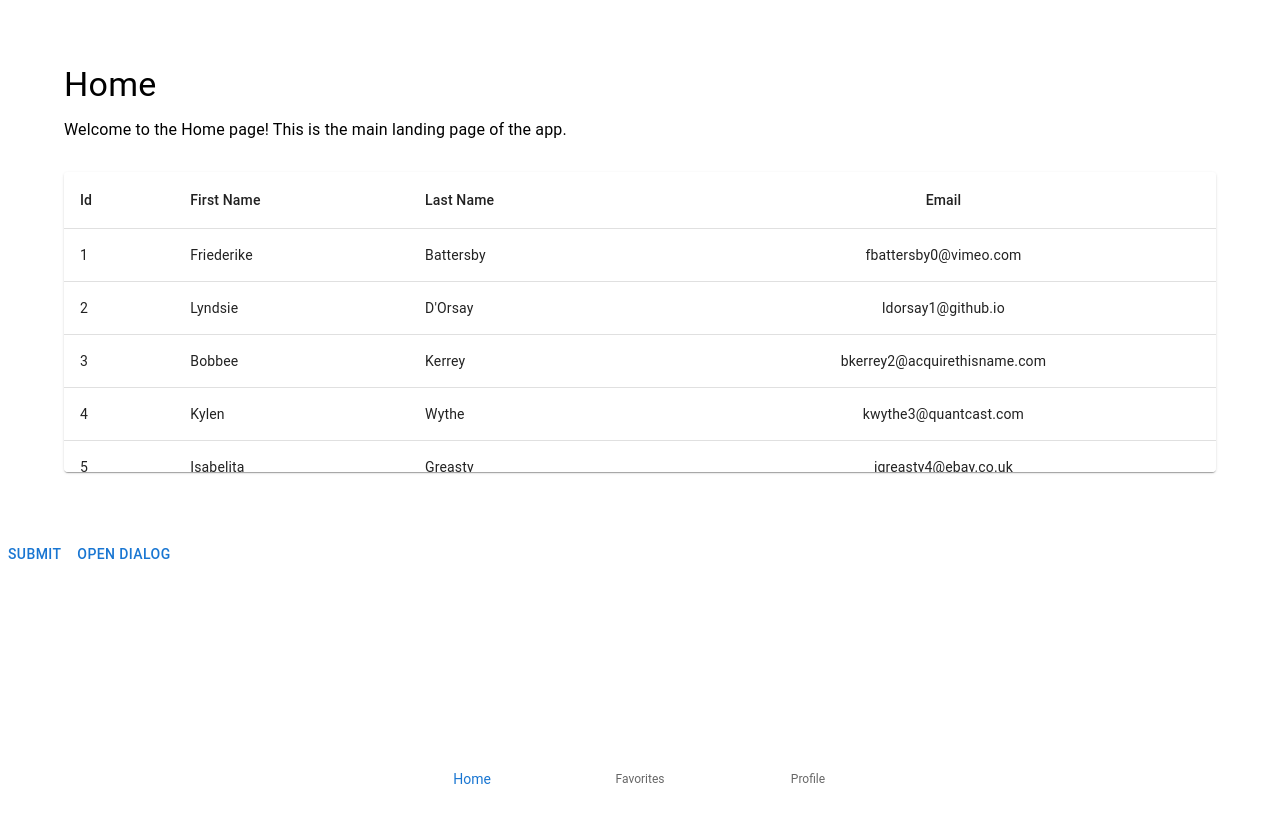
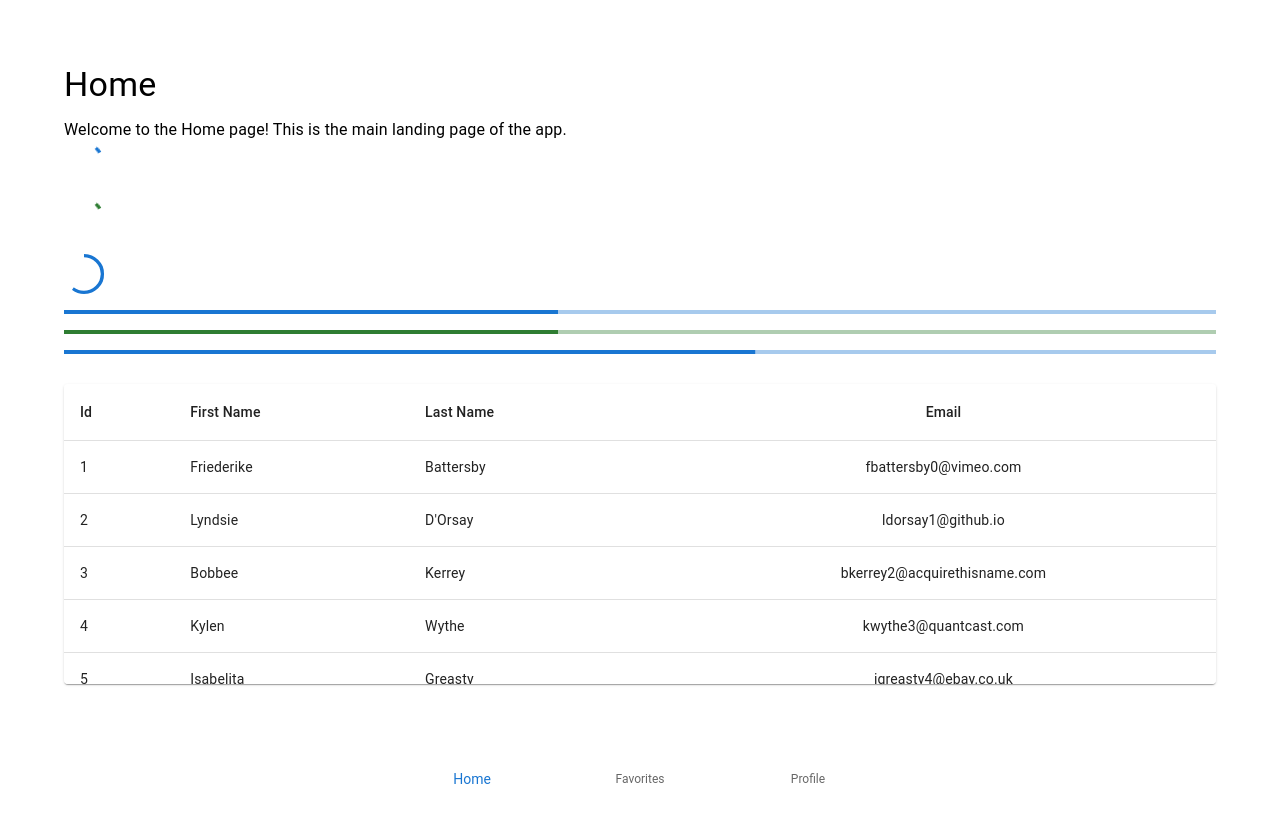
Before and after one commit to Adrian-YongKeng/react-mui-d, a React (Create React App) app: page / in a window 1280 px wide. Shown: the top 822 px of the page. Before the commit the page ends 800 px from the top, so only its background shows below. Built offline with nearby package versions, Linux system fonts and the light colour scheme; some icons are missing.

Commit message:
Mui Progress Circular and Linear

```diff
--- a/src/App.tsx
+++ b/src/App.tsx
@@ -22,9 +22,10 @@
 import Home from "./pages/Home";
 import Favorites from "./pages/Favorites";
 import Profile from "./pages/Profile";
-import MuiAlert from "./components/MuiAlert";
-import MuiSnackbar from "./components/MuiSnackbar";
+// import MuiAlert from "./components/MuiAlert";
+// import MuiSnackbar from "./components/MuiSnackbar";
 import MuiDialog from "./components/MuiDialog";
+// import MuiProgress from "./components/MuiProgress";
 // import MuiBadge from "./components/MuiBadge";
 // import MuiList from "./components/MuiList";
 // import MuiAvatar from "./components/MuiAvatar";
@@ -90,9 +91,11 @@
 
         {/* <MuiAlert /> */}
 
-        <MuiSnackbar />
+        {/* <MuiSnackbar /> */}
 
         <MuiDialog />
+
+        {/* <MuiProgress /> */}
 
         <MuiBottomNavigation />
       </div>
--- a/src/components/MuiDialog.tsx
+++ b/src/components/MuiDialog.tsx
@@ -22,6 +22,7 @@
         aria-describedby="dialog-description"
       >
         <DialogTitle id="dialog-title">Submit the Test?</DialogTitle>
+
         <DialogContent>
           <DialogContentText id="dialog-description">
             Are you sure you want to submit the test? you will not be able to
--- /dev/null
+++ b/src/components/MuiProgress.tsx
@@ -0,0 +1,17 @@
+import { CircularProgress, LinearProgress, Stack } from "@mui/material";
+
+const MuiProgress = () => {
+  return (
+    <Stack spacing={2}>
+      <CircularProgress />
+      <CircularProgress color="success" />
+      <CircularProgress variant="determinate" value={60} />
+
+      <LinearProgress />
+      <LinearProgress color="success" />
+      <LinearProgress variant="determinate" value={60} />
+    </Stack>
+  );
+};
+
+export default MuiProgress;
--- a/src/pages/Home.tsx
+++ b/src/pages/Home.tsx
@@ -1,5 +1,6 @@
 import { Typography } from "@mui/material";
 import MuiTable from "../components/MuiTable";
+import MuiProgress from "../components/MuiProgress";
 
 const Home = () => {
   return (
@@ -12,6 +13,8 @@
         Welcome to the Home page! This is the main landing page of the app.
       </Typography>
 
+      <MuiProgress />
+
       <MuiTable />
     </div>
   );
```
